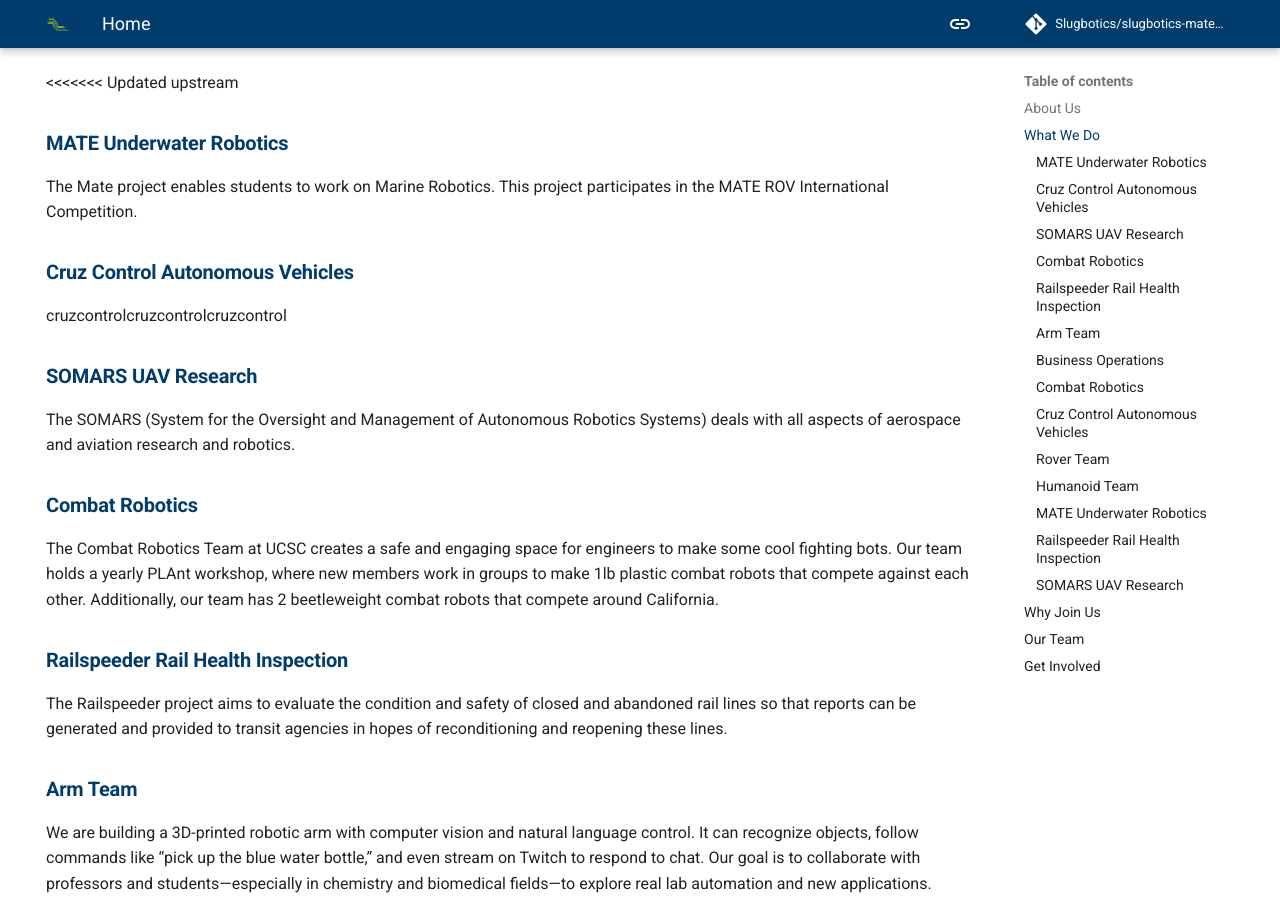
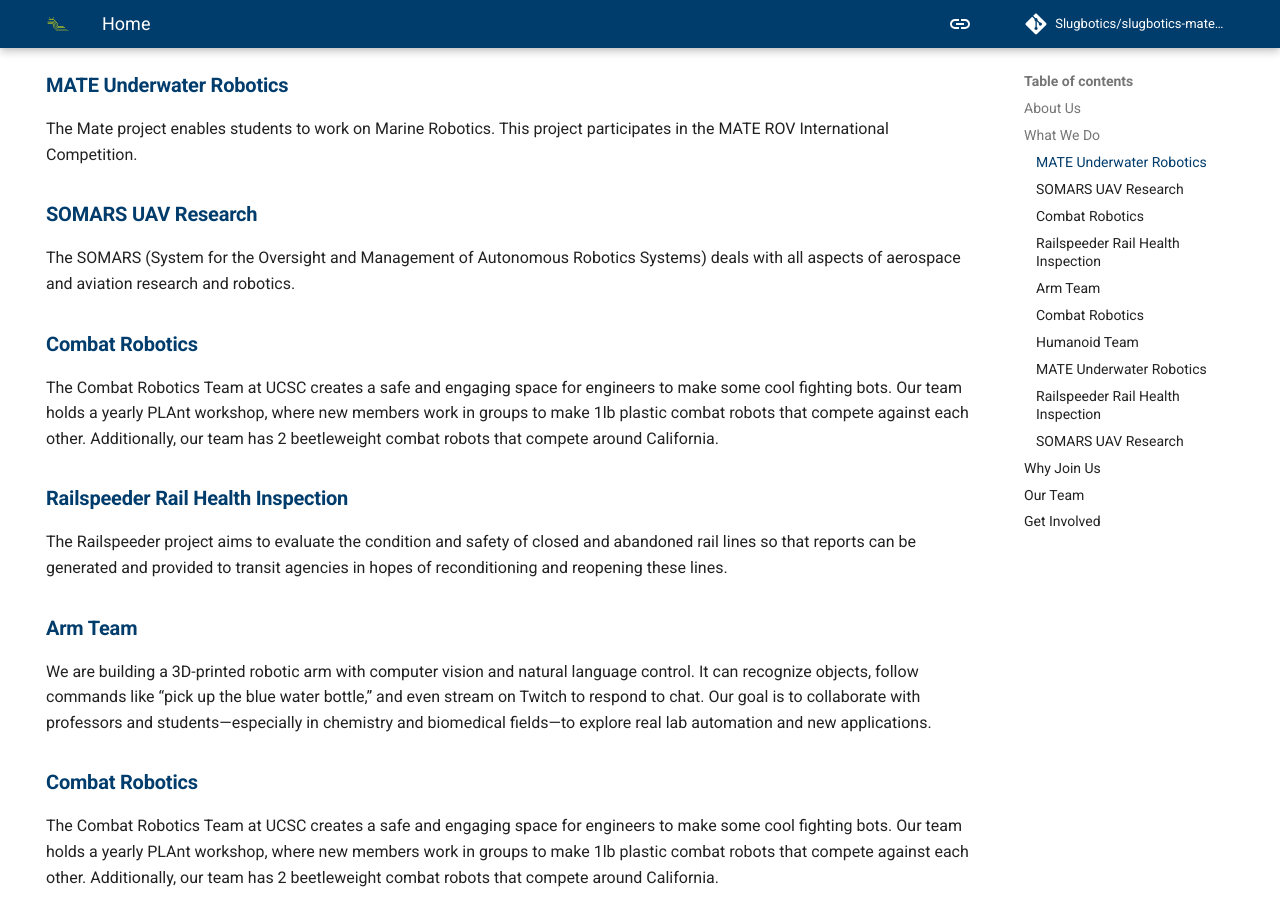
Before and after one commit to Slugbotics/slugbotics-material, an MkDocs documentation site: the page built from docs/index.md, in a window 1280 px wide and 900 px high, scrolled down 1171 px. Built offline with MkDocs 1.6.1 and Material for MkDocs 9.7.7, drawn with Linux system fonts in a browser that asks for light colours; comment, search, counter and statistics services are not loaded; some of the changed text lies outside the part shown.

Commit message:
Removed empty pages

```diff
--- a/docs/index.md
+++ b/docs/index.md
@@ -13,16 +13,10 @@ students to hands-on robotics engineering.
 
 ## What We Do
 
-<<<<<<< Updated upstream
-
 ### [MATE Underwater Robotics](projects/mate)
 
 The Mate project enables students to work on Marine Robotics. This project
 participates in the MATE ROV International Competition.
-
-### [Cruz Control Autonomous Vehicles](projects/cruzcontrol)
-
-cruzcontrolcruzcontrolcruzcontrol
 
 ### [SOMARS UAV Research](projects/somars)
 
@@ -51,10 +45,6 @@ blue water bottle,” and even stream on Twitch to respond to chat. Our goal is
 collaborate with professors and students—especially in chemistry and biomedical
 fields—to explore real lab automation and new applications.
 
-### [Business Operations](projects/business)
-
-businessbusinessbusiness
-
 ### [Combat Robotics](projects/combatrobotics)
 
 The Combat Robotics Team at UCSC creates a safe and engaging space for engineers
@@ -62,14 +52,6 @@ to make some cool fighting bots. Our team holds a yearly PLAnt workshop, where
 new members work in groups to make 1lb plastic combat robots that compete
 against each other. Additionally, our team has 2 beetleweight combat robots that
 compete around California.
-
-### [Cruz Control Autonomous Vehicles](projects/cruzcontrol)
-
-cruzcontrolcruzcontrolcruzcontrol
-
-### [Rover Team](projects/rover)
-
-roverroverrover
 
 ### [Humanoid Team](projects/humanoid)
 
```
Also changed, not shown: docs/about.md (+9 -8 lines), docs/onboarding.md (+1 -1 lines), docs/projects/business.md (deleted, +0 -1 lines), docs/projects/cruzcontrol.md (deleted, +0 -65 lines), docs/projects/rover.md (deleted, +0 -1 lines).
